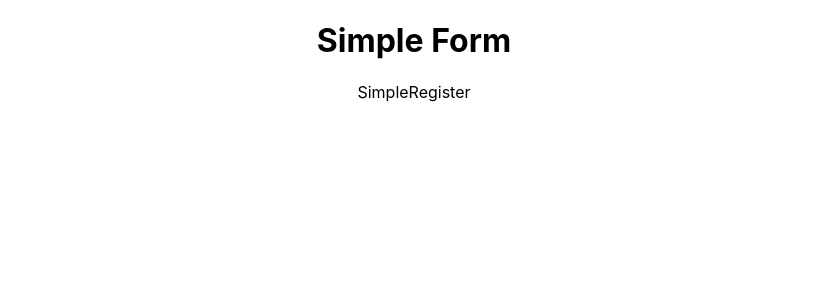
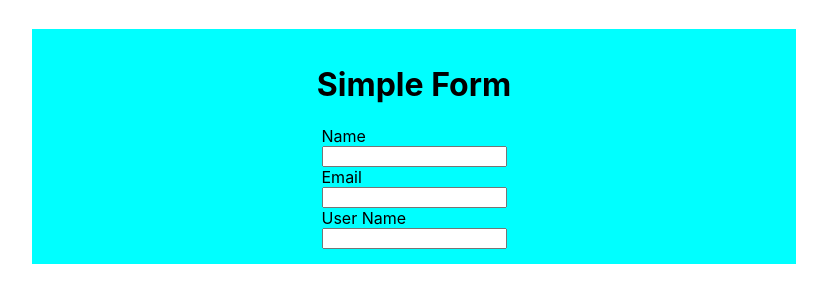
Before and after one commit to veyseltosun/react-formik-form-validation, a React (Create React App) app: page / in a window 1280 px wide. Shown: the top 302 px of the page, without its empty margins (226-1053 px from the left). Built offline with nearby package versions, Linux system fonts and the light colour scheme.

Commit message:
index css.

```diff
--- a/src/App.css
+++ /dev/null
@@ -1,38 +0,0 @@
-.App {
-  text-align: center;
-}
-
-.App-logo {
-  height: 40vmin;
-  pointer-events: none;
-}
-
-@media (prefers-reduced-motion: no-preference) {
-  .App-logo {
-    animation: App-logo-spin infinite 20s linear;
-  }
-}
-
-.App-header {
-  background-color: #282c34;
-  min-height: 100vh;
-  display: flex;
-  flex-direction: column;
-  align-items: center;
-  justify-content: center;
-  font-size: calc(10px + 2vmin);
-  color: white;
-}
-
-.App-link {
-  color: #61dafb;
-}
-
-@keyframes App-logo-spin {
-  from {
-    transform: rotate(0deg);
-  }
-  to {
-    transform: rotate(360deg);
-  }
-}
--- a/src/App.js
+++ b/src/App.js
@@ -1,5 +1,3 @@
-
-import './App.css';
 import SimpleRegister from './pages/SimpleRegister';
 
 function App() {
@@ -7,7 +5,7 @@ function App() {
 
   return (
     <div className="App">
-     <h1>Simple Form</h1>
+
      <SimpleRegister/>
     </div>
   );
--- a/src/index.css
+++ b/src/index.css
@@ -11,3 +11,23 @@ code {
   font-family: source-code-pro, Menlo, Monaco, Consolas, 'Courier New',
     monospace;
 }
+
+.App{
+  align-items: center;
+  margin: 29px;
+}
+.container{
+  margin: auto;
+  padding: 15px;
+  width: 60%;
+  height: 60%;
+  background-color: aqua;
+  display: flex;
+  flex-direction: column;
+  align-items: center;
+}
+.formStyle{
+  margin: auto;
+  display: flex;
+  flex-direction: column;
+}
--- a/src/pages/SimpleRegister.jsx
+++ b/src/pages/SimpleRegister.jsx
@@ -12,7 +12,24 @@ function SimpleRegister() {
     })
     console.log("formik",formik.initialValues)
   return (
-    <div>SimpleRegister</div>
+    <div className='container'>
+
+        <h1>Simple Form</h1>
+        <form className='formStyle'>
+            <label htmlFor='name' >Name</label>
+            <input type="text" id="name" name="name"
+            onChange={formik.handleChange} value={formik.values.name}></input>
+
+            <label htmlFor='email' >Email</label>
+            <input type="text" id="email" name="email"
+            onChange={formik.handleChange} value={formik.values.name}></input>
+
+            <label htmlFor='userName' >User Name</label>
+            <input type="text" id="userName" name="userName"
+            onChange={formik.handleChange} value={formik.values.name}></input>
+        </form>
+
+    </div>
   )
 }
 
```
